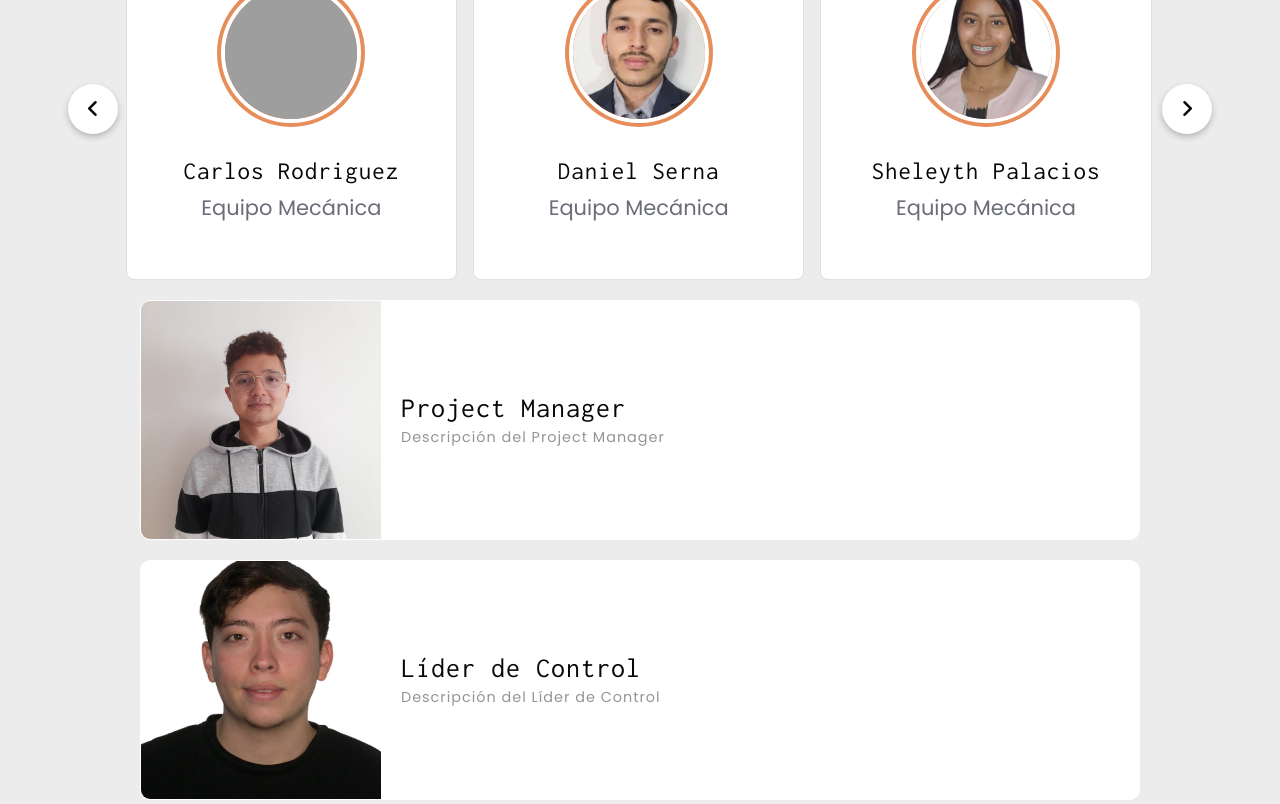
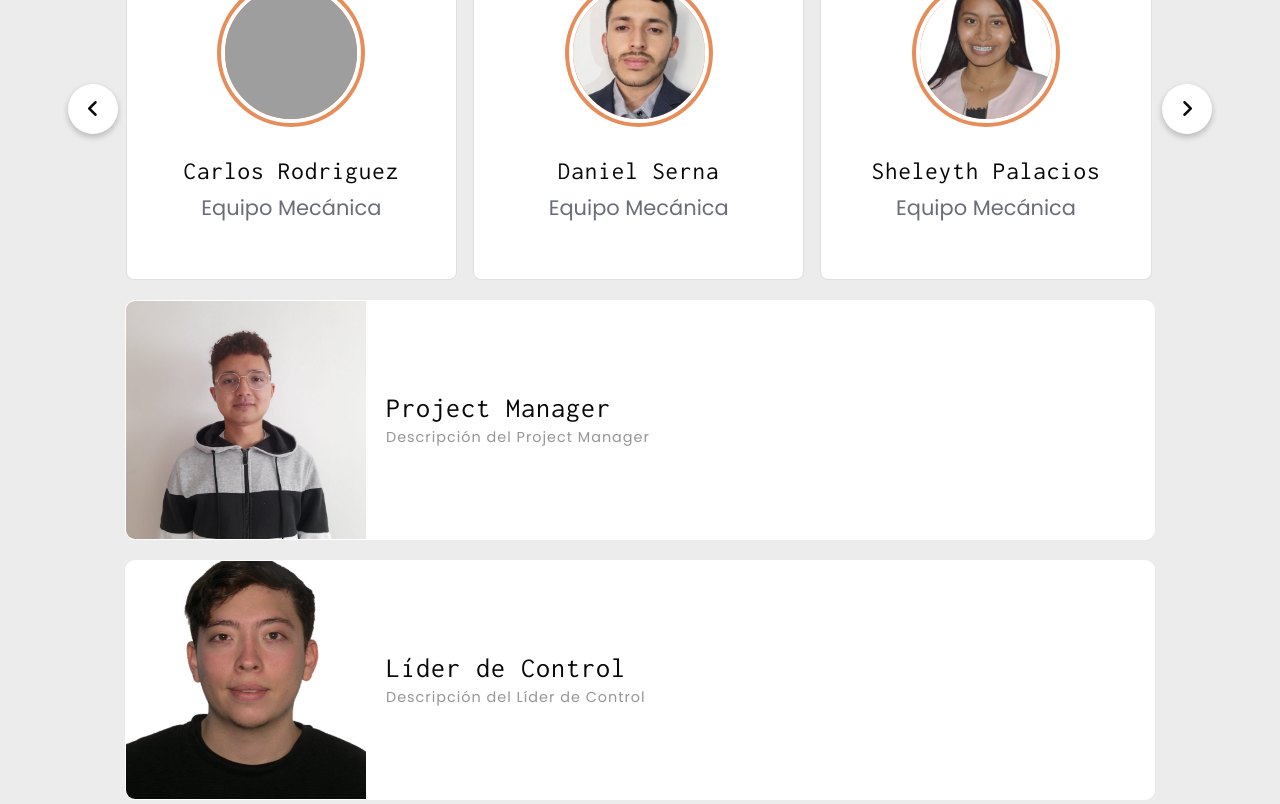
Before and after one commit to MCardoso2709/Dise-o, a plain HTML site: page Nosotros.html in a window 1280 px wide. Shown: the part 722-1526 px from the top of the page. Drawn offline with nearby package versions, Linux system fonts and the light colour scheme; grey boxes are pictures that could not be loaded.

Commit message:
Update estilonosotros.css

```diff
--- a/css/estilonosotros.css
+++ b/css/estilonosotros.css
@@ -265,7 +265,7 @@ header{
 
 /* Estilos para cada tarjeta de líderes */
 .cardlideres {
-  width: 1000px; /* Nuevo ancho de las tarjetas */
+  width: 1030px; /* Nuevo ancho de las tarjetas */
   height: 240px; /* Nuevo alto de las tarjetas */
   margin-bottom: 20px;
   border: 1px solid #ffffff;
```
